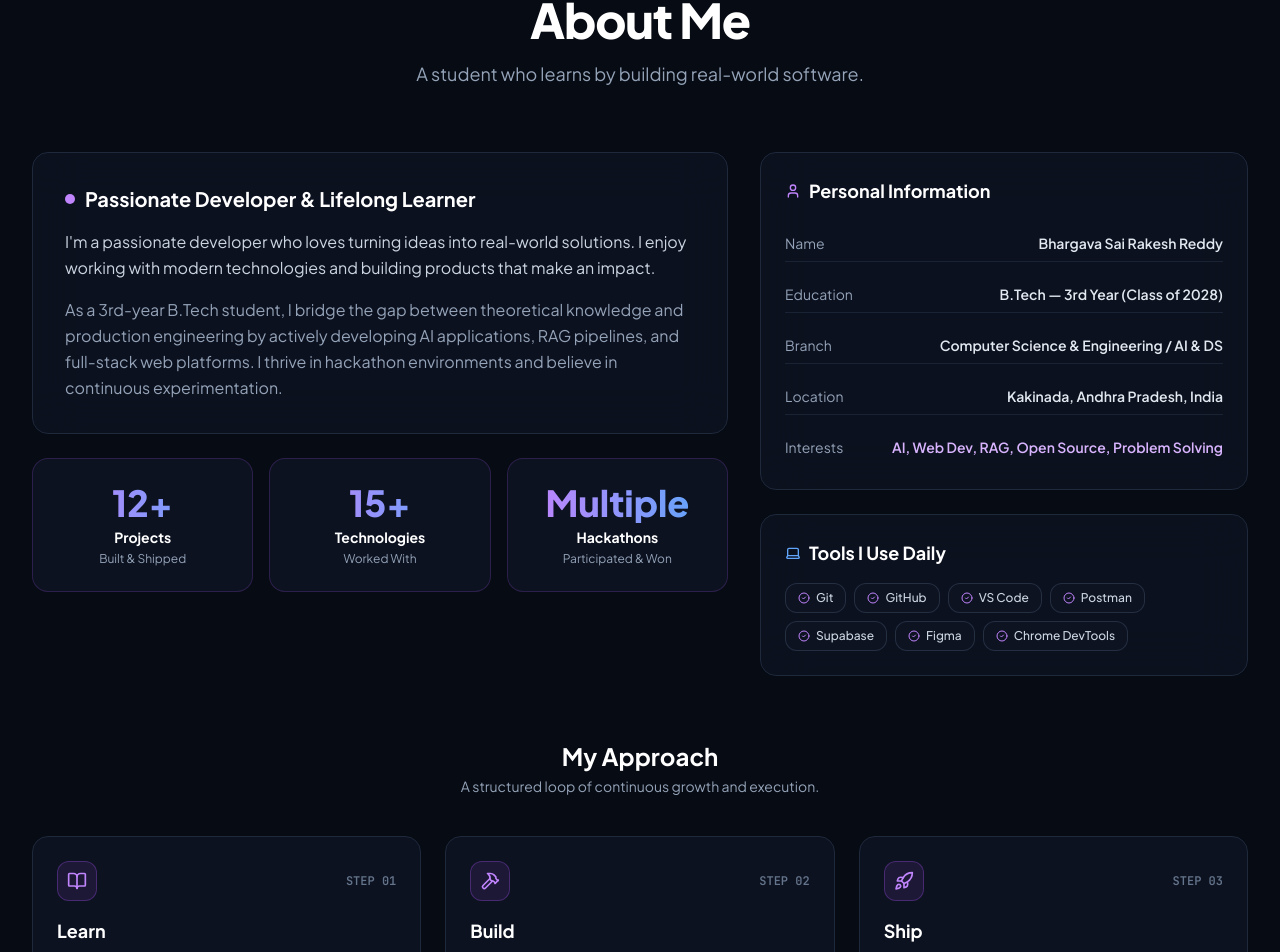
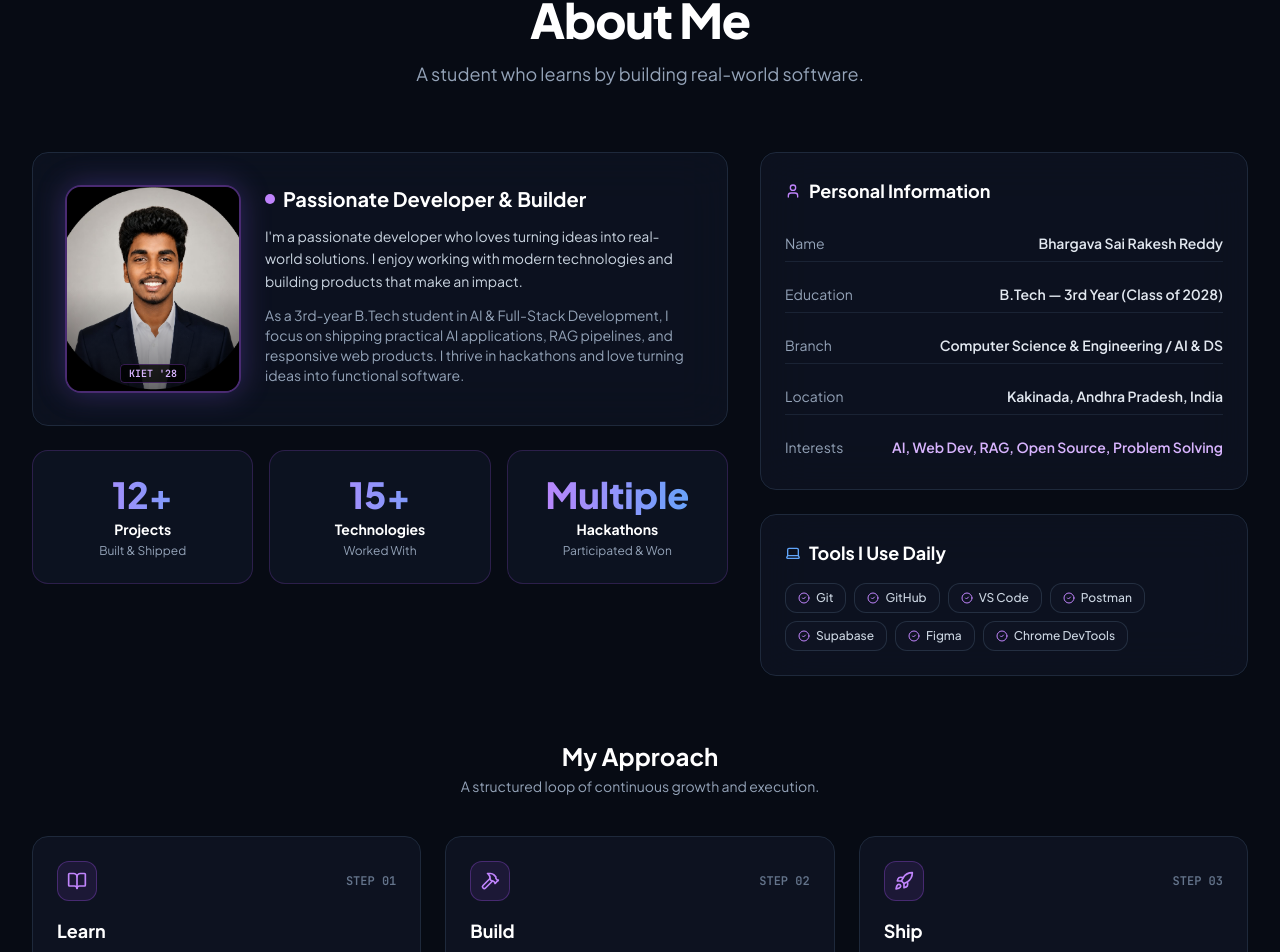
Before and after one commit to sairakesh-143/My-Portfolio, a React (Vite) app: page / in a window 1280 px wide. Shown: the part 1499-2451 px from the top of the page. Built offline with nearby package versions, Linux system fonts and the light colour scheme; the HTML template or start-up script is replaced by a standard one.

Commit message:
fix: finalize About.tsx component styling and layout

```diff
--- a/src/components/About.tsx
+++ b/src/components/About.tsx
@@ -22,10 +22,10 @@ export default function About() {
           </p>
         </div>
 
-        {/* Top Grid: Bio & Image on Left, Personal Info on Right */}
+        {/* Top Grid: Bio + Photo on Left, Personal Info on Right */}
         <div className="grid grid-cols-1 lg:grid-cols-12 gap-8 items-start mb-16">
 
-          {/* Left: Bio Narrative & Stats */}
+          {/* Left: Bio Narrative with Developer Photo */}
           <motion.div
             initial={{ opacity: 0, y: 20 }}
             whileInView={{ opacity: 1, y: 0 }}
@@ -33,17 +33,38 @@ export default function About() {
             transition={{ duration: 0.6 }}
             className="lg:col-span-7 space-y-6"
           >
-            <div className="rounded-2xl bg-[#0E1322]/80 backdrop-blur-xl border border-slate-800 p-6 sm:p-8">
-              <h3 className="text-xl font-bold text-white mb-4 flex items-center gap-2.5">
-                <span className="w-2.5 h-2.5 rounded-full bg-purple-400" />
-                <span>Passionate Developer & Lifelong Learner</span>
-              </h3>
-              <p className="text-slate-300 leading-relaxed mb-4">
-                {portfolioData.personal.aboutBio}
-              </p>
-              <p className="text-slate-400 leading-relaxed">
-                As a 3rd-year B.Tech student, I bridge the gap between theoretical knowledge and production engineering by actively developing AI applications, RAG pipelines, and full-stack web platforms. I thrive in hackathon environments and believe in continuous experimentation.
-              </p>
+            {/* Bio Card with Developer Portrait Photo */}
+            <div className="rounded-2xl bg-[#0E1322]/85 backdrop-blur-xl border border-slate-800 p-6 sm:p-8 flex flex-col sm:flex-row gap-6 items-center sm:items-start">
+
+              {/* Profile Photo Frame */}
+              <div className="relative w-36 h-44 sm:w-44 sm:h-52 rounded-2xl overflow-hidden border-2 border-purple-500/40 shadow-[0_0_30px_rgba(139,92,246,0.3)] flex-shrink-0 bg-dark-900 group">
+                <img
+                  src="/profile.jpg"
+                  alt={portfolioData.personal.fullName}
+                  className="w-full h-full object-cover group-hover:scale-105 transition-transform duration-500"
+                />
+                <div className="absolute inset-0 bg-gradient-to-t from-black/60 via-transparent to-transparent pointer-events-none" />
+                <div className="absolute bottom-2 left-2 right-2 text-center">
+                  <span className="px-2 py-0.5 rounded text-[10px] font-mono font-semibold bg-black/80 text-purple-300 border border-purple-500/30 backdrop-blur-sm">
+                    KIET '28
+                  </span>
+                </div>
+              </div>
+
+              {/* Bio Narrative */}
+              <div className="flex-1 text-left">
+                <h3 className="text-xl font-bold text-white mb-3 flex items-center gap-2">
+                  <span className="w-2.5 h-2.5 rounded-full bg-purple-400" />
+                  <span>Passionate Developer & Builder</span>
+                </h3>
+                <p className="text-slate-300 text-sm leading-relaxed mb-3">
+                  {portfolioData.personal.aboutBio}
+                </p>
+                <p className="text-slate-400 text-xs sm:text-sm leading-relaxed">
+                  As a 3rd-year B.Tech student in AI & Full-Stack Development, I focus on shipping practical AI applications, RAG pipelines, and responsive web products. I thrive in hackathons and love turning ideas into functional software.
+                </p>
+              </div>
+
             </div>
 
             {/* 3 Stats Cards */}
```
